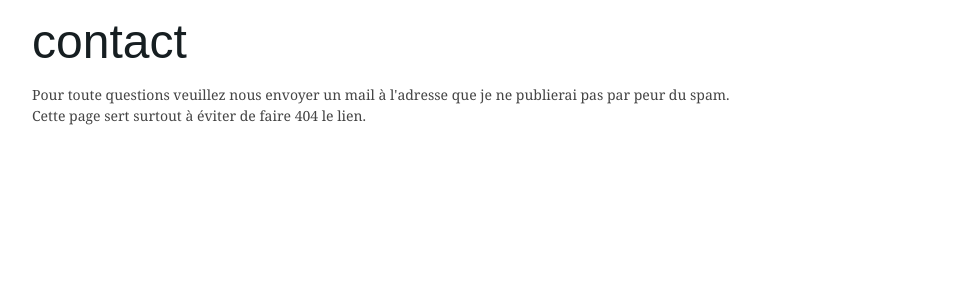
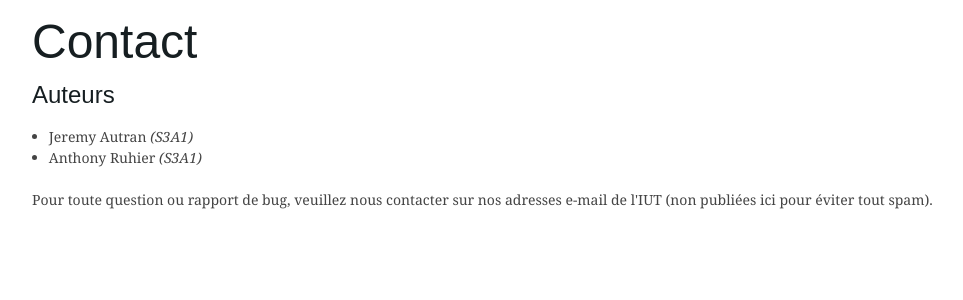
Before and after one commit to Aquassaut/miniprojetbdd, a PHP site: page /contact.php in a window 1280 px wide. Shown: the part 147-447 px from the top of the page, without its empty margins (69-1032 px from the left). Run offline with PHP 8.4, Linux system fonts and the light colour scheme.

Commit message:
Change text in the homepage and contact page

```diff
--- a/contact.php
+++ b/contact.php
@@ -11,12 +11,17 @@ require_once "include/pageTemplate.php";
 function printContact() {
     echo ('
                     <article class="ym-content">
-                        <p> Pour toute questions veuillez nous envoyer un mail à l\'adresse que je ne publierai pas par peur du spam.<br />Cette page sert surtout à éviter de faire 404 le lien.</p>
+                        <h3>Auteurs</h3>
+                        <ul>
+                            <li>Jeremy Autran <i>(S3A1)</i></li>
+                            <li>Anthony Ruhier <i>(S3A1)</i></li>
+                        </ul>
+                        <p>Pour toute question ou rapport de bug, veuillez nous contacter sur nos adresses e-mail de l\'IUT (non publiées ici pour éviter tout spam).</p>
                     </article>
     ');
 }
 
-pheader("contact");
+pheader("Contact");
 printContact();
 pfooter();
 
```
Also changed, not shown: index.php (+4 -7 lines).
